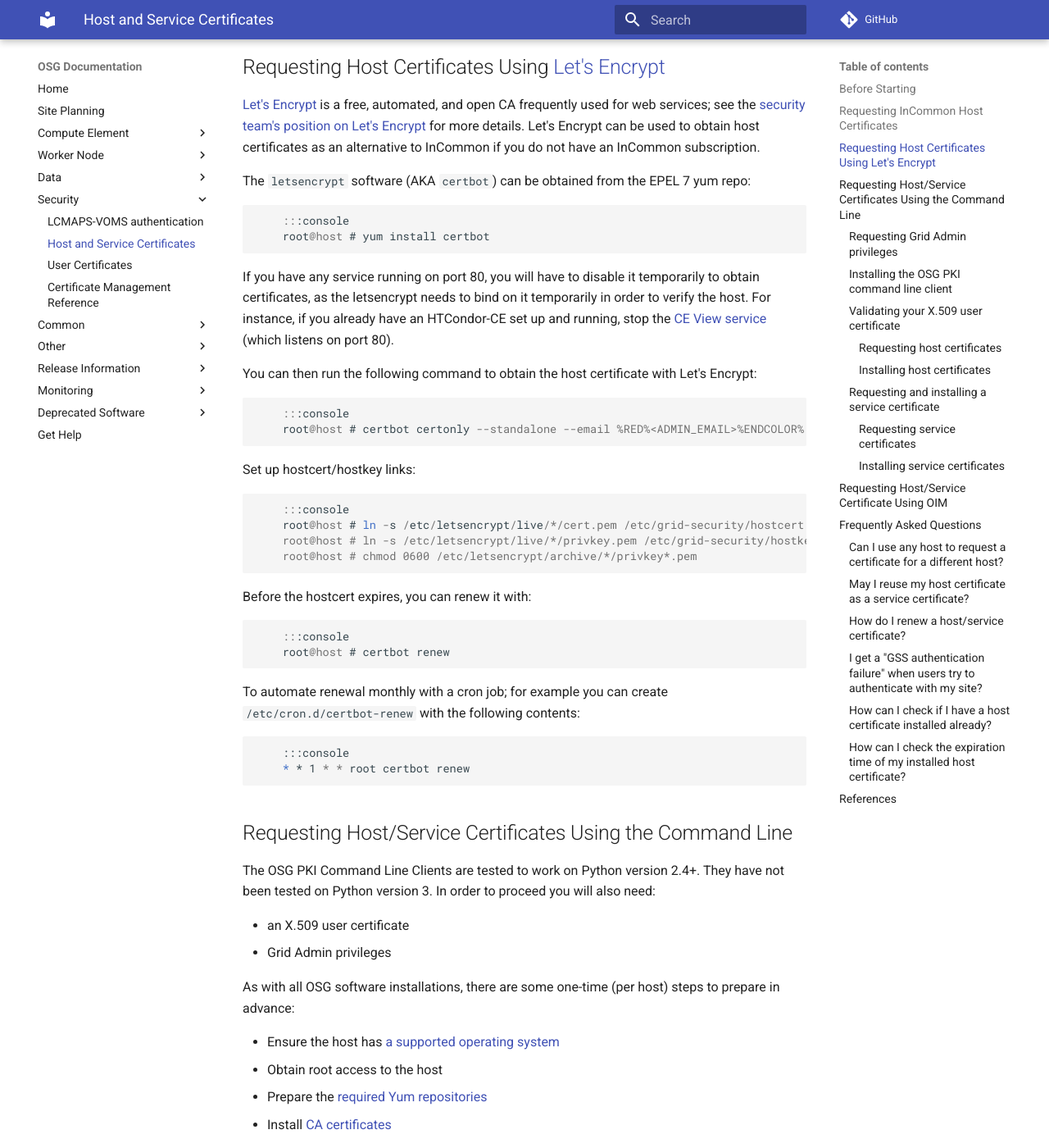
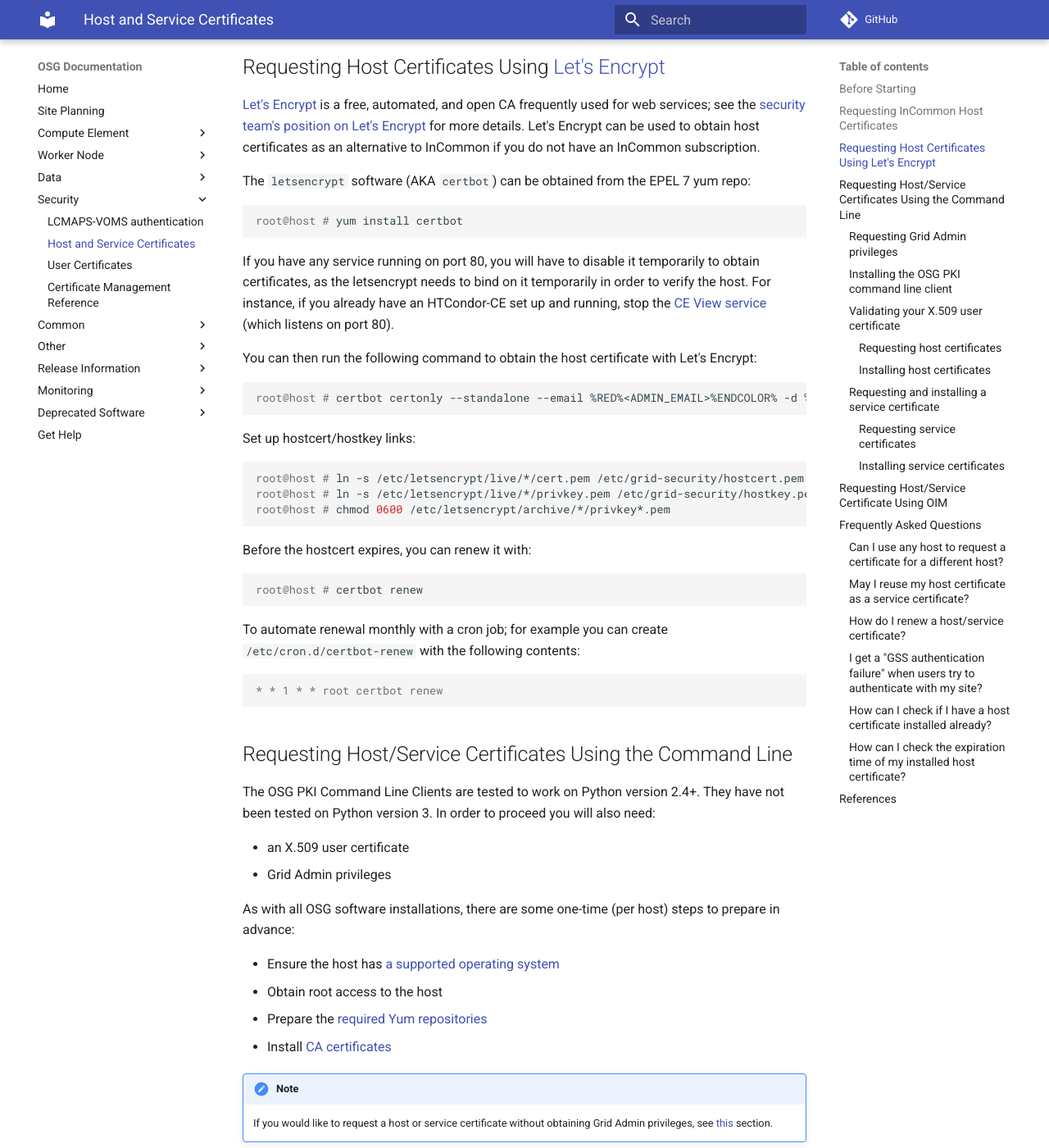
Before and after one commit to osg-htc/docs, an MkDocs documentation site: the page built from docs/security/host-certs.md, in a window 1280 px wide and 1400 px high, scrolled down 2047 px. Shown: the whole window at 82% size. Built offline with MkDocs 1.6.1 and Material for MkDocs 9.7.7, drawn with Linux system fonts in a browser that asks for light colours; comment, search, counter and statistics services are not loaded; old or Windows-style settings are respelled for this version of MkDocs.

Commit message:
fix :::console formatting (SOFTWARE-3225)
:::console is only for within lists

````diff
--- a/docs/security/host-certs.md
+++ b/docs/security/host-certs.md
@@ -97,8 +97,9 @@
 
 The `letsencrypt` software (AKA `certbot`) can be obtained from the EPEL 7 yum repo:
 
-        :::console
-        root@host # yum install certbot
+``` console
+root@host # yum install certbot
+```
 
 If you have any service running on port 80, you will have to disable it temporarily to obtain
 certificates, as the letsencrypt needs to bind on it temporarily in order to verify the host.
@@ -108,28 +109,32 @@
 
 You can then run the following command to obtain the host certificate with Let's Encrypt:
 
-        :::console
-        root@host # certbot certonly --standalone --email %RED%<ADMIN_EMAIL>%ENDCOLOR% -d %RED%<HOST>%ENDCOLOR%
+``` console
+root@host # certbot certonly --standalone --email %RED%<ADMIN_EMAIL>%ENDCOLOR% -d %RED%<HOST>%ENDCOLOR%
+```
 
 
 Set up hostcert/hostkey links:
 
-        :::console
-        root@host # ln -s /etc/letsencrypt/live/*/cert.pem /etc/grid-security/hostcert.pem
-        root@host # ln -s /etc/letsencrypt/live/*/privkey.pem /etc/grid-security/hostkey.pem
-        root@host # chmod 0600 /etc/letsencrypt/archive/*/privkey*.pem
+``` console
+root@host # ln -s /etc/letsencrypt/live/*/cert.pem /etc/grid-security/hostcert.pem
+root@host # ln -s /etc/letsencrypt/live/*/privkey.pem /etc/grid-security/hostkey.pem
+root@host # chmod 0600 /etc/letsencrypt/archive/*/privkey*.pem
+```
 
 
 Before the hostcert expires, you can renew it with:
 
-        :::console
-        root@host # certbot renew
+``` console
+root@host # certbot renew
+```
 
 
 To automate renewal monthly with a cron job; for example you can create `/etc/cron.d/certbot-renew` with the following contents:
 
-        :::console
-        * * 1 * * root certbot renew
+``` console
+* * 1 * * root certbot renew
+```
 
 
 Requesting Host/Service Certificates Using the Command Line
````
